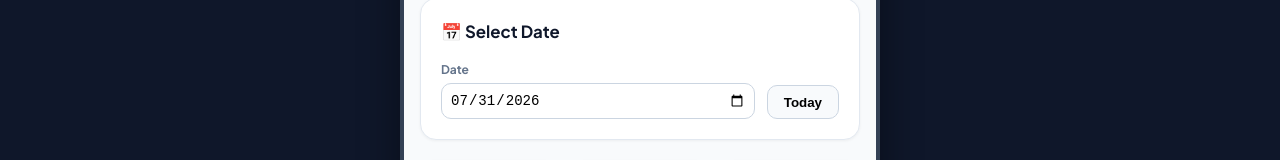
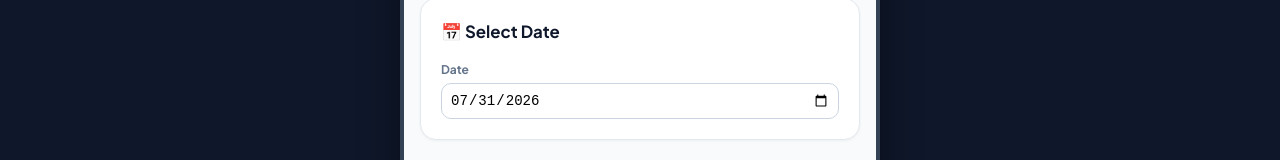
Before and after one commit to kaunain/fincz-expense-tracker, an Angular app: page /reports in a window 1280 px wide. Shown: the part 194-354 px from the top of the page. Built offline with nearby package versions, Linux system fonts and the light colour scheme.

Commit message:
fix(reports): remove Today button and ensure date filtering reacts to selected date

```diff
--- a/src/app/core/config/build-info.ts
+++ b/src/app/core/config/build-info.ts
@@ -17,6 +17,6 @@ export interface BuildInfo {
 export const BUILD_INFO: BuildInfo = {
   appVersion: 'v0.3.1',
   gitBranch: 'dev',
-  commitHash: 'b148a23',
-  lastBuildDate: '3 Aug 2026, 06:13 pm',
+  commitHash: 'c19623a',
+  lastBuildDate: '3 Aug 2026, 06:17 pm',
 };
--- a/src/app/features/reports/reports.component.ts
+++ b/src/app/features/reports/reports.component.ts
@@ -27,7 +27,6 @@ import { AddExpenseDialogComponent } from '../../shared/components/add-expense-d
             <label>Date</label>
             <input type="date" [(ngModel)]="selectedDate" class="date-input" [max]="todayDate" />
           </div>
-          <button class="reset-date-btn" (click)="resetDate()" matRipple>Today</button>
         </div>
       </div>
 
@@ -153,10 +152,6 @@ export class ReportsComponent {
   public todayDate = new Date().toISOString().split('T')[0];
   public selectedDate = this.todayDate;
 
-  resetDate(): void {
-    this.selectedDate = this.todayDate;
-  }
-
   public dateFilteredStats = computed(() => {
     const all = this.expenses();
     const items = all.filter((e) => e.date === this.selectedDate);
```
